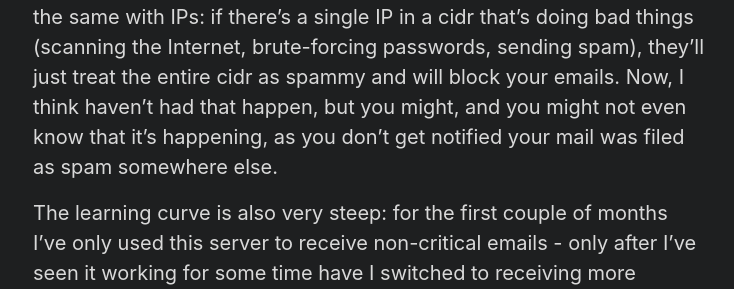
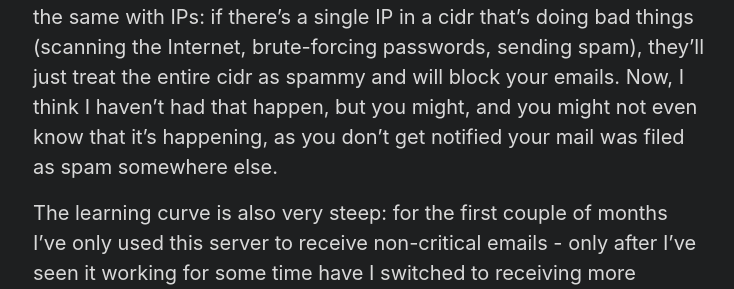
Before and after one commit to KowalskiPiotr98/KowalskiPiotr98.github.io, a Jekyll site: the page built from _posts/2022-08-23-self-hosting-an-email-server.md, in a window 1280 px wide and 900 px high, scrolled down 9274 px. Shown: the part 435-724 px from the top of the window, without its empty margins (271-1005 px from the left). Built offline with Jekyll 4.4.1, drawn with Linux system fonts in a browser that asks for light colours; Markdown is read by kramdown in place of the engine named in the settings; some of the changed text lies outside the part shown.

```diff
--- a/_posts/2022-08-23-self-hosting-an-email-server.md
+++ b/_posts/2022-08-23-self-hosting-an-email-server.md
@@ -245,7 +245,7 @@ Self-hosting email is generally a bad idea, for many reasons, and whatever your
 When something breaks, you're on your own - and while that might be one of the "fun" things about self-hosting, it's probably not the best for critical services like emails.
 There are also risks you can't do anything about: apart from the domain situation, apparently some companies do the same with IPs:
     if there's a single IP in a cidr that's doing bad things (scanning the Internet, brute-forcing passwords, sending spam), they'll just treat the entire cidr as spammy and will block your emails.
-Now, I think haven't had that happen, but you might, and you might not even know that it's happening, as you don't get notified your mail was filed as spam somewhere else.
+Now, I think I haven't had that happen, but you might, and you might not even know that it's happening, as you don't get notified your mail was filed as spam somewhere else.
 
 The learning curve is also very steep: for the first couple of months I've only used this server to receive non-critical emails - only after I've seen it working for some time have I switched to receiving more important ones.
 But if you get things wrong, you might be losing emails, or emails sent by you might be getting lost, and you might not even know about this, as that's not so easy to test.
```
